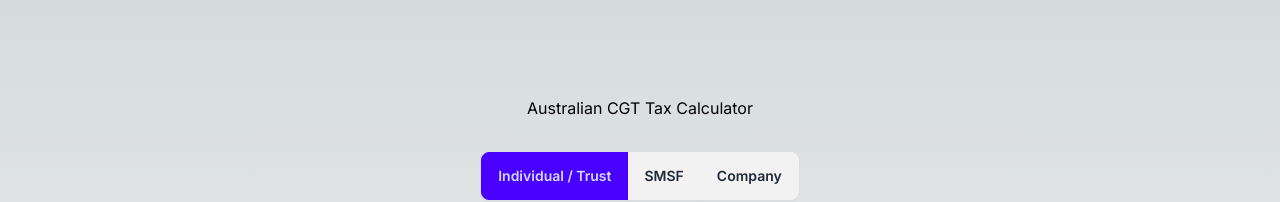
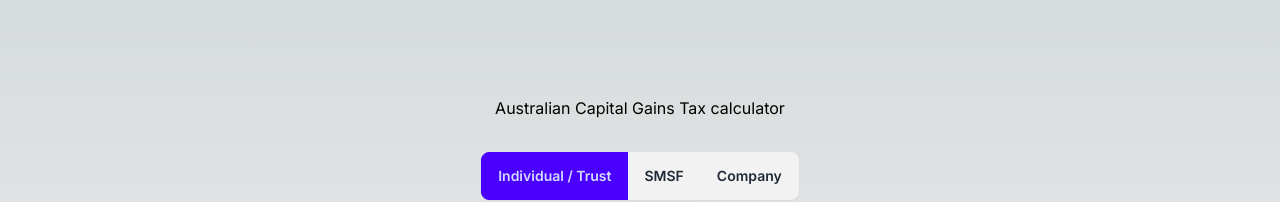
Before and after one commit to perryfardella/cgt-calculator, a Next.js app: page / in a window 1280 px wide. Shown: the top 202 px of the page. Built offline with nearby package versions, Linux system fonts and the light colour scheme.

Commit message:
Fix lang

```diff
--- a/app/page.tsx
+++ b/app/page.tsx
@@ -116,7 +116,7 @@ export default function Home() {
 
   return (
     <main className="flex min-h-screen flex-col items-center p-24 gap-8">
-      <h1>Australian CGT Tax Calculator</h1>
+      <h1>Australian Capital Gains Tax calculator</h1>
       <div className="join">
         <input
           className="join-item btn"
```
